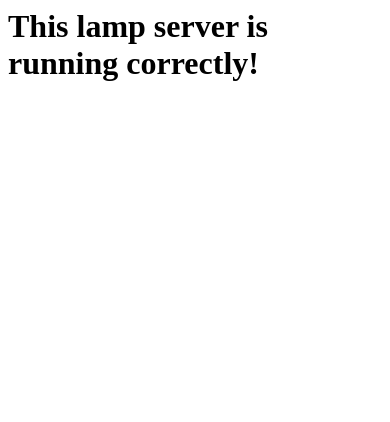
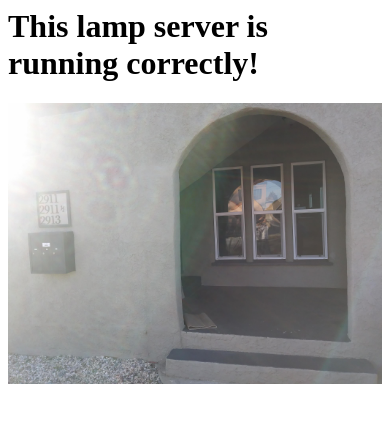
Before and after one commit to ogginger/home, a plain HTML site: page index.html in a window 390 px wide. Drawn offline with Linux system fonts and the light colour scheme.

Commit message:
Added Background image to the home app splash screen: edited css to auto resize background for responsiveness and edited index.html to add the image tag and reference.

```diff
--- a/css/css.css
+++ b/css/css.css
@@ -1,5 +1,6 @@
 /* css.css: Styling for the home app. */
 
-#content {
-	background-image: url("etc/house_picture.jpg")
+#background {
+	width: 100%;
+	height: auto;
 }
--- a/index.html
+++ b/index.html
@@ -11,5 +11,8 @@
 	</head>
 	<body>
 		<h1>This lamp server is running correctly!</h1>
+		<div id="content">
+			<img src="etc/house_picture.jpg" id="background"/>
+		</div>
 	</body>
 <html>
```
Also changed, not shown: 3 other files.
